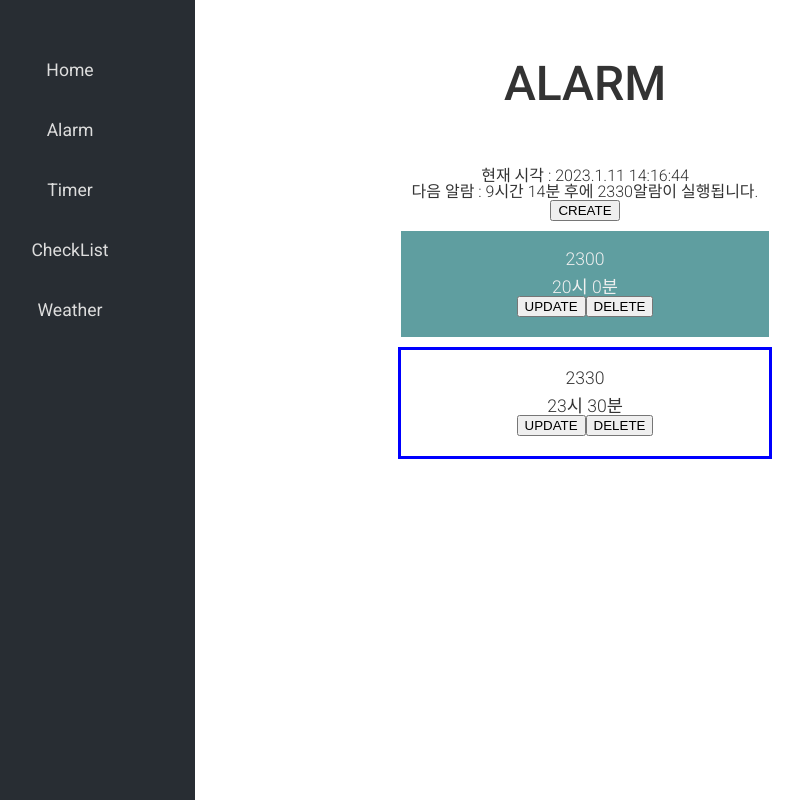
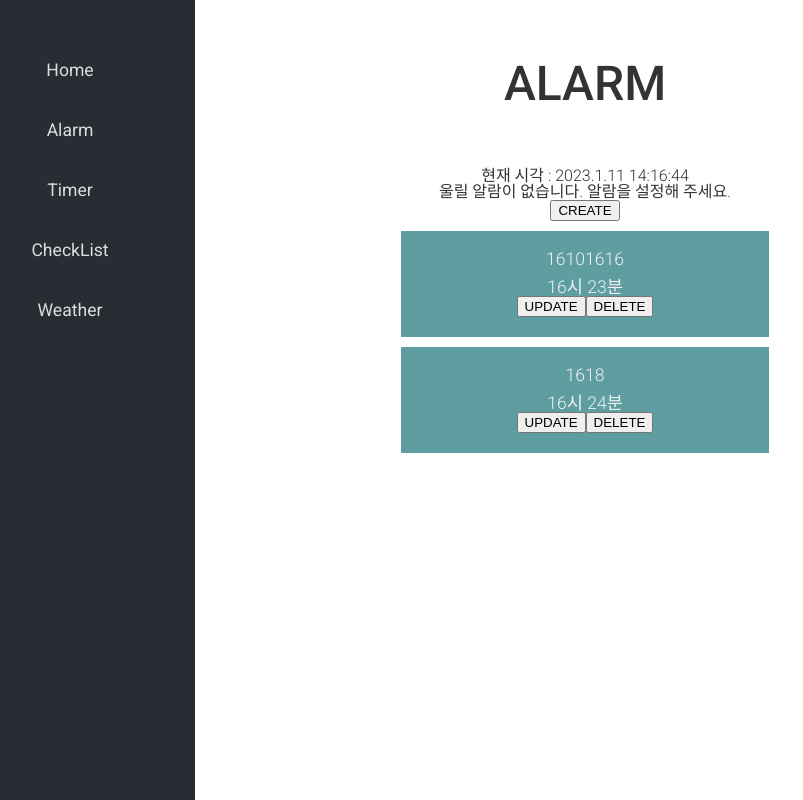
Before and after one commit to pdsbox/react-, a React (Create React App) app: page /alarm in a window 1280 px wide. Shown: the whole page, without its empty margins (55-858 px from the left). Built offline with nearby package versions, Linux system fonts and the light colour scheme; some icons are missing.

Commit message:
SUPPLEMENT : AlarmHead-Comp - Match Event Timing

```diff
--- a/src/data/data.json
+++ b/src/data/data.json
@@ -1,18 +1,18 @@
 {
   "alarm": [
     {
-      "memo": "2300",
-      "hour": "20",
-      "min": "0",
+      "memo": "16101616",
+      "hour": "16",
+      "min": "23",
       "over": true,
-      "id": 19
+      "id": 10
     },
     {
-      "memo": "2330",
-      "hour": "23",
-      "min": "30",
-      "over": false,
-      "id": 21
+      "memo": "1618",
+      "hour": "16",
+      "min": "24",
+      "over": true,
+      "id": 11
     }
   ],
   "schedule": [
--- a/src/index.js
+++ b/src/index.js
@@ -1,6 +1,6 @@
 import React from 'react';
 import ReactDOM from 'react-dom/client';
-import {BrowserRouter} from 'react-router-dom';
+import { BrowserRouter } from 'react-router-dom';
 import './index.css';
 import './App.css';
 import App from './App';
--- a/src/pages/Alarm.js
+++ b/src/pages/Alarm.js
@@ -1,4 +1,4 @@
-import React, { useEffect, useState } from 'react';
+import React, { useState } from 'react';
 
 import Nav from './Nav';
 import AlarmHead from './AlarmHead';
@@ -9,23 +9,29 @@ import AlarmUpdate from './AlarmUpdate';
 function Alarm() {
 
 	//알람 울릴 시간 세팅
-	const [ringTimeHour, setRingTimeHour] = useState(null);
-	const [ringTimeMin, setRingTimeMin] = useState(null);
+	const [ringHour, setRingHour] = useState(null);
+	const [ringMin, setRingMin] = useState(null);
 	const [ringMemo, setRingMemo] = useState(null);
+	const [ringId, setRingId] = useState(null);
+	const [ringOver, setRingOver] = useState(null);
 
 	//Read컴포넌트로부터 알람 카운트 할 정보 받아오기
-	function getRingData(hour, min, memo) {
-		if (hour === false && min === false && memo === false) {
-			setRingTimeHour(hour);
-			setRingTimeMin(min);
+	function getRingData(hour, min, memo, id, over) {
+		if (hour === undefined && min === undefined && memo === undefined) {
+			setRingHour(hour);
+			setRingMin(min);
 			setRingMemo(memo);
+			setRingId(id);
+			setRingOver(over);
 		} else {
-			setRingTimeHour(Number(hour));
-			setRingTimeMin(Number(min));
+			setRingHour(Number(hour));
+			setRingMin(Number(min));
 			setRingMemo(memo);
+			setRingId(id);
+			setRingOver(over);
 		}
+
 	}
-
 	//CRUD모드 세팅
 	const [mode, setMode] = useState('READ');
 	const [getRead, setRead] = useState([]);
@@ -40,7 +46,7 @@ function Alarm() {
 		content = <AlarmRead goCreate={() => { setMode('CREATE') }}
 			goUpdate={() => { setMode("UPDATE"); }}
 			goData={(fromRead) => { goData(fromRead); }}
-			getRingData={(hour, min, memo) => { getRingData(hour, min, memo) }}
+			getRingData={(hour, min, memo, id, over) => { getRingData(hour, min, memo, id, over) }}
 		/>
 	}
 	else if (mode === 'CREATE') {
@@ -53,7 +59,7 @@ function Alarm() {
 		<>
 			<Nav></Nav>
 			<article className="contents">
-				<AlarmHead ringHour={ringTimeHour} ringMin={ringTimeMin} ringMemo={ringMemo} />
+				<AlarmHead ringHour={ringHour} ringMin={ringMin} ringMemo={ringMemo} ringId={ringId} ringOver={ringOver} />
 				{content}
 			</article>
 		</>
--- a/src/pages/AlarmHead.js
+++ b/src/pages/AlarmHead.js
@@ -18,31 +18,65 @@ function AlarmHead(props) {
     const [now_month, setMonth] = useState(month + 1);
     const [now_year, setYear] = useState(year);
 
-    const ringHour = props.ringHour;
-    const ringMin = props.ringMin;
+    const ringHour = props.ringHour === undefined ? props.ringHour : Number(props.ringHour);
+    const ringMin = props.ringMin === undefined ? props.ringMin : Number(props.ringMin);
     const ringMemo = props.ringMemo;
+    const ringId = props.ringId;
+    let swc = (Boolean(props.ringOver));
+
     let chkTimeHour = null;
     let chkTimeMin = null;
 
     let content = null;
-    if (ringHour === false && ringMin === false && ringMemo === false) {
+    //타임 체크
+    if (ringHour === undefined && ringMin === undefined) {
         content = "울릴 알람이 없습니다. 알람을 설정해 주세요.";
-    } else if ((Number(ringHour) - now_hour) === 0) { //설정한 시간과 현재시간이 같으면
-        chkTimeHour = 0;
-        chkTimeMin = Number(ringMin) - now_min;
+    }
+    else if (now_min > ringMin) {
+        chkTimeHour = now_hour === 0 ? ringHour - (now_hour + 1) : ringHour - now_hour;
+        chkTimeMin = 60 + ringMin - now_min;
         content = `다음 알람 : ${chkTimeHour}시간 ${chkTimeMin}분 후에 ${ringMemo}알람이 실행됩니다.`;
-    } else if ((Number(ringHour) - now_hour >= 1)) {
-        chkTimeHour = Number(ringHour) - now_hour;
-        chkTimeMin = Number(ringMin) > now_min ? Number(ringMin) - now_min : now_min - Number(ringMin);
+    } else if (now_min < ringMin) {
+        chkTimeHour = ringHour - now_hour;
+        chkTimeMin = ringMin - now_min;
         content = `다음 알람 : ${chkTimeHour}시간 ${chkTimeMin}분 후에 ${ringMemo}알람이 실행됩니다.`;
+    } else if (swc === false && ringHour === now_hour && ringMin === now_min) {
+        swc = true;
+        match();
+    } else {
+        content = "울릴 알람이 없습니다. 알람을 설정해 주세요.";
+    }
+    // setSwc(props.ringOver);
+
+    // } else if ((Number(ringHour) - now_hour) <= 1) { //설정한 시간과 현재시간이 같으면
+    //     chkTimeHour = 0;
+    //     chkTimeMin = Number(ringMin) - now_min;
+    //     content = `다음 알람 : ${chkTimeHour}시간 ${chkTimeMin}분 후에 ${ringMemo}알람이 실행됩니다.`;
+    // } else if ((Number(ringHour) - now_hour >= 1)) {
+    //     chkTimeHour = Number(ringHour) - now_hour;
+    //     // chkTimeMin = Number(ringMin) > now_min ? Number(ringMin) - now_min : now_min - Number(ringMin);
+    //     chkTimeMin = Number(ringMin) > now_min ? Number(ringMin) - now_min : 60 - now_min - Number(ringMin);
+
+    //     content = `다음 알람 : ${chkTimeHour}시간 ${chkTimeMin}분 후에 ${ringMemo}알람이 실행됩니다.`;
+
+    function match() {
+        //패치 404 에러
+        fetch(`http://localhost:3001/alarm/${ringId}`, {
+            method: "PATCH",
+            headers: {
+                "Content-Type": "application/json",
+            },
+            body: JSON.stringify({
+                over: true
+            }),
+        }).then((res) => { if (res.ok) { console.log("알람 발생!"); } })
+            .catch(() => { window.alert("네트워크 오류가 발생했습니다. 확인 후 다시 시도해주십시오."); })
+
+        // fetch(`http://localhost:3001/alarm?hour=${ringHour}&min=${ringMin}`, {
+        //     method: "PUT",
+        // }).then((res) => { console.log("알람", res, ringMemo); })
     }
 
-    function match() {
-        if (chkTimeHour === 0 && chkTimeMin === 0) {
-            window.alert("알람!!!" + props.ringMemo);
-            fetch('http://localhost:3001/alarm')
-        }
-    }
 
     useInterval(() => {
         const date = new Date();
@@ -60,8 +94,6 @@ function AlarmHead(props) {
         setMonth(month + 1);
         setYear(year);
 
-        match();
-
     }, 1000);
 
     return (
--- a/src/pages/AlarmRead.js
+++ b/src/pages/AlarmRead.js
@@ -1,4 +1,4 @@
-import React, { useState, useEffect } from 'react';
+import React, { useEffect } from 'react';
 import db from '../data/data.json';
 
 function AlarmRead(props) {
@@ -42,7 +42,6 @@ function AlarmRead(props) {
             notOverList.push(alData[i]);
         }
     }
-    console.log(notOverList);
 
 
 
@@ -73,11 +72,11 @@ function AlarmRead(props) {
 
     useEffect(() => {
         if (notOverList.length > 0) {
-            props.getRingData(notOverList[0].hour, notOverList[0].min, notOverList[0].memo);
+            props.getRingData(notOverList[0].hour, notOverList[0].min, notOverList[0].memo, notOverList[0].id, notOverList[0].over);
         } else {
-            props.getRingData(false, false, false);
+            props.getRingData(undefined, undefined, undefined, undefined, undefined);
         }
-    })
+    },)
 
     return (
         <section id="mainRead">
--- a/src/pages/AlarmUpdate.js
+++ b/src/pages/AlarmUpdate.js
@@ -72,10 +72,8 @@ function AlarmUpdate(props) {
                 over = false;
             } else if (Number(thisHour) === Number(selTime) && Number(thisMin) < Number(selMinute)) {
                 over = false;
-                console.log("else", over);
             } else {
                 over = true;
-                console.log("nothing", over);
             }
             fetch(`http://localhost:3001/alarm/${props.upData.id}`, {
                 method: "PUT",
```
